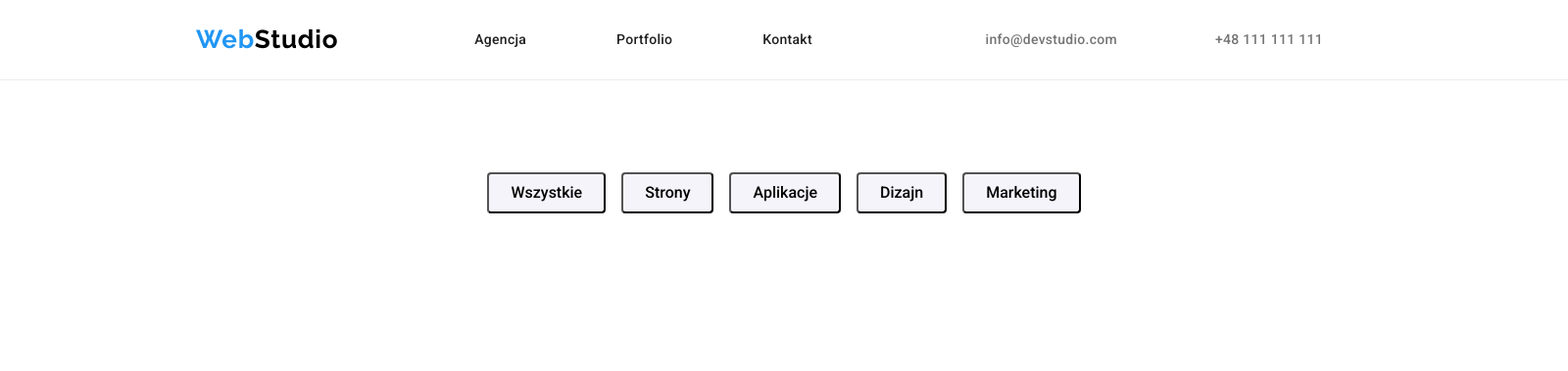
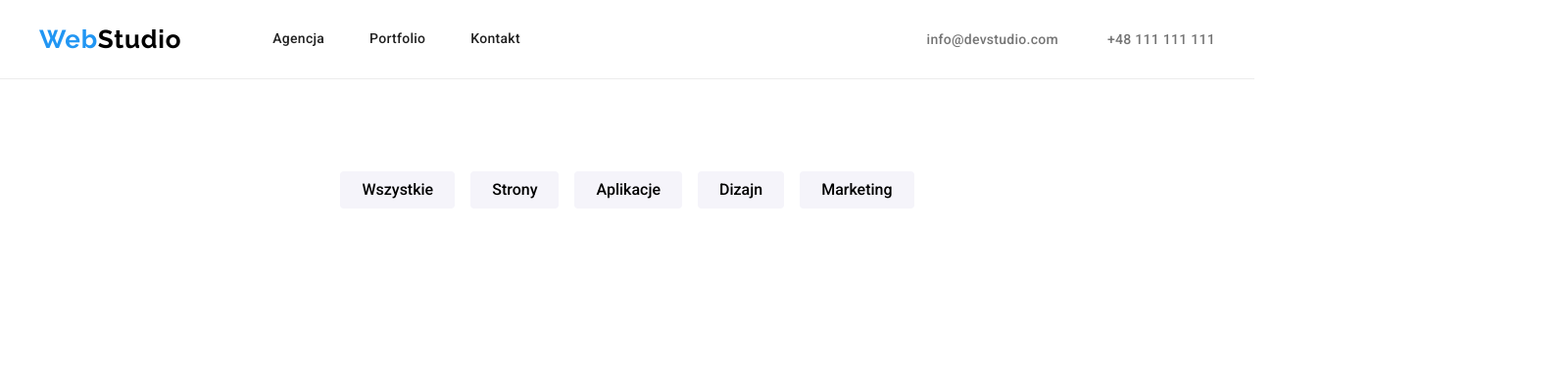
Before and after one commit to romizka/goit-markup-hw-03, a plain HTML site: page portfolio.html in a window 1280 px wide. Shown: the top 379 px of the page at 98% size, 1600 px wide, since content can reach past the window. Drawn offline with Linux system fonts and the light colour scheme.

Commit message:
Update 09.12.22

```diff
--- a/css/portfolio.css
+++ b/css/portfolio.css
@@ -22,11 +22,19 @@
 body {
     font-family: 'Roboto', sans-serif;
     color: var(--main-grey);
-    background-color: #fff;
+    background-color: var(--white);
     font-size: 14px;
     letter-spacing: 0.03em;
-    width: 1600px;
-    margin: 0 auto;
+}
+
+img {
+    display: block;
+    max-width: 100%;
+    height: auto;
+}
+
+address {
+    font-style: normal;
 }
 
 header {
@@ -36,6 +44,7 @@ header {
 .container {
     width: 1200px;
     margin: 0 auto;
+    padding: 0 15px;
 }
 
 .section {
@@ -44,29 +53,24 @@ header {
 
 .flex-nav-container {
     display:flex;
-    justify-content: space-between;
-    align-items: center;
-    /* height: 80px; */
-    /* padding-left: 215px;
-    padding-right: 227px; */
-}
-
-.flex-inside-nav {
-    display:flex;
     align-items: center;
 }
 
-.menu {
+.nav-menu {
     margin-left: 93px;
-    display: flex;
+
 }
 
-.menu li {
-    margin: 32px 46px;
-    }
+.menu {
+    display: flex;
+    gap: 46px;
+}
 
-.contact {
-    display: flex;
+
+.contact-list {
+    display:flex;
+    gap: 50px;
+    margin-left: auto;
 }
 
 .contact li {
@@ -76,8 +80,10 @@ header {
 button {
     cursor: pointer;
     font-family: inherit;
+    display: block;
+    border: none;
+    border-radius: 4px;
 }
-
 .list {
     list-style: none;
 }
@@ -107,7 +113,10 @@ button {
     line-height: 1.14;
     letter-spacing: 0.02em;
     color: var(--main-grey);
+    padding: 32px 0;
+    display: block;
 }
+
 .contact-link:active, .contact-link:hover, .contact-link:focus {
     color: var(--blue);
 }
--- a/portfolio.html
+++ b/portfolio.html
@@ -17,38 +17,31 @@
   <body>
     <header>
       <div class="container flex-nav-container">
-        <div class="flex-inside-nav">
         <a class="logo" href="./index.html"
           >Web<span class="logo-span">Studio</span></a
         >
-          <nav>
+        <nav class="nav-menu">
           <ul class="menu list">
             <li>
               <a class="contact-link link" href="./index.html">Agencja</a>
             </li>
             <li>
-                <a class="contact-link link" href="./portfolio.html"
-                  >Portfolio</a
-                >
+              <a class="contact-link link" href="./portfolio.html">Portfolio</a>
             </li>
             <li><a class="contact-link link" href="#">Kontakt</a></li>
           </ul>
         </nav>
-        </div>
-        <div>
-          <ul class="contact list">
+
+        <ul class="contact-list list">
           <li>
             <a class="contact link" href="mailto:info@devstudio.com"
               >info@devstudio.com</a
             >
           </li>
           <li>
-              <a class="contact link" href="tel:+48111111111"
-                >+48 111 111 111</a
-              >
+            <a class="contact link" href="tel:+48111111111">+48 111 111 111</a>
           </li>
         </ul>
-        </div>
       </div>
     </header>
     <main>
```
Also changed, not shown: css/index.css (+16 -17 lines). Lines whose indentation alone changed are shown as unchanged.
